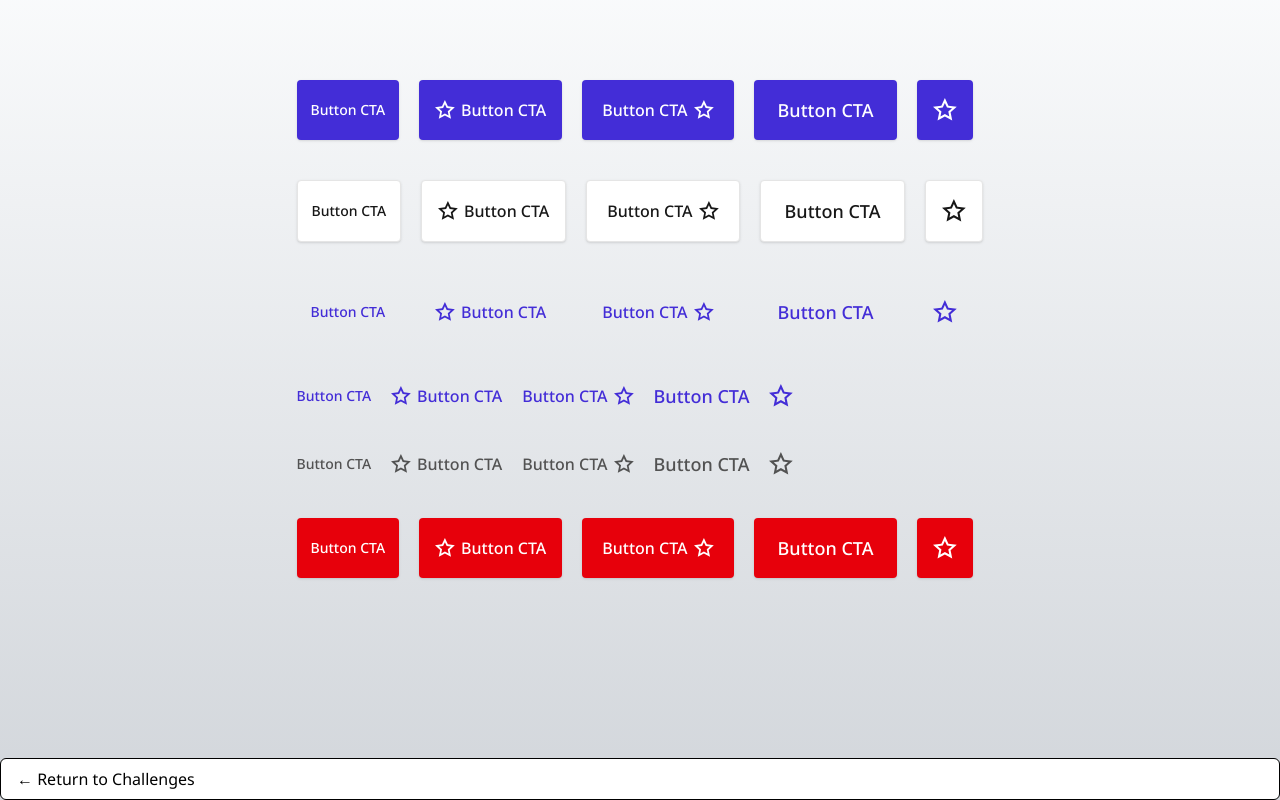
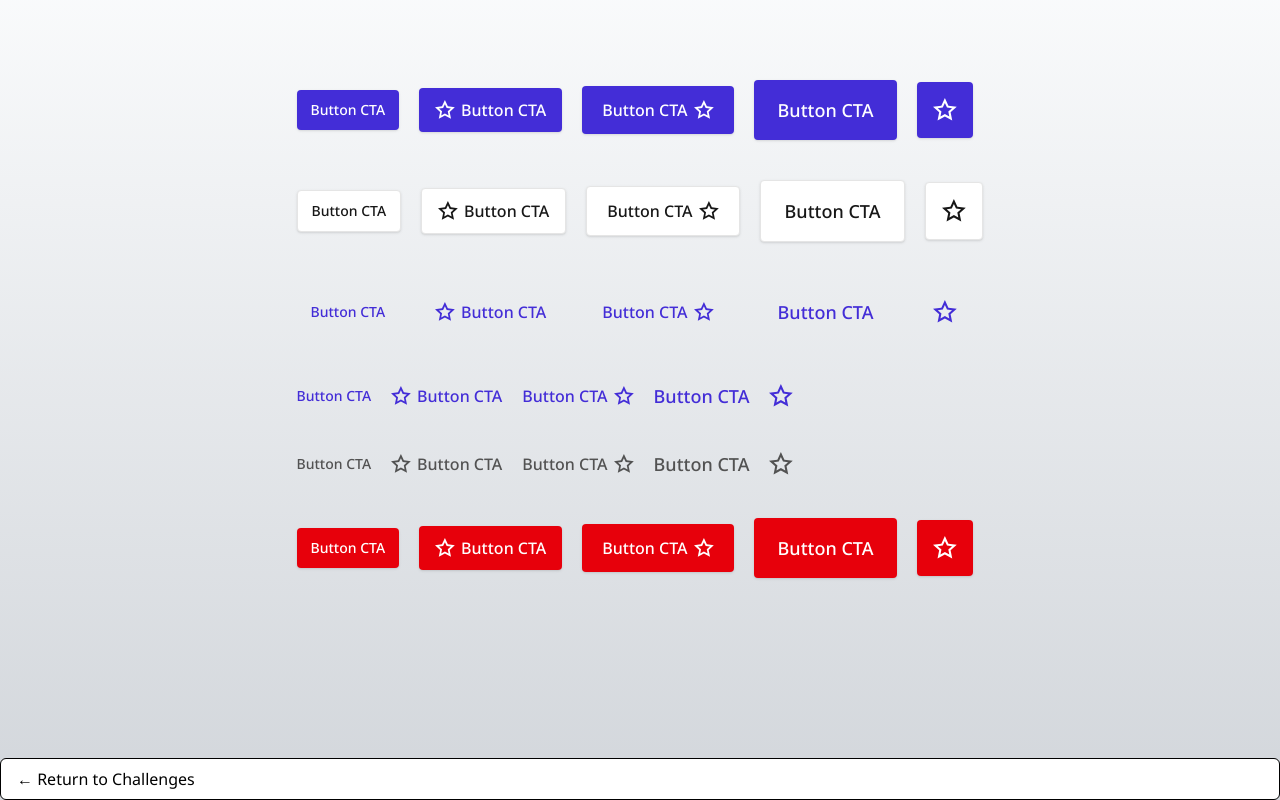
Before and after one commit to mjaus29/gfe, a Next.js app: page /button in a window 1280 px wide. Built offline with nearby package versions, Linux system fonts and the light colour scheme.

Commit message:
fix: update ButtonPage layout for improved alignment of button variants

```diff
--- a/app/(challenge)/button/page.tsx
+++ b/app/(challenge)/button/page.tsx
@@ -38,7 +38,10 @@ const ButtonPage = () => {
     <div className="container-layout bg-layout">
       <div className="mt-12 flex h-full flex-col gap-8 md:mt-20 md:gap-10 lg:mt-30 lg:gap-12">
         {variants.map((variant) => (
-          <div key={variant} className="flex flex-wrap gap-4 md:gap-5">
+          <div
+            key={variant}
+            className="flex flex-wrap items-center gap-4 md:gap-5"
+          >
             {buttonConfigs.map((config, index) => (
               <Button
                 key={`${variant}-${config.size}-${index}`}
```
